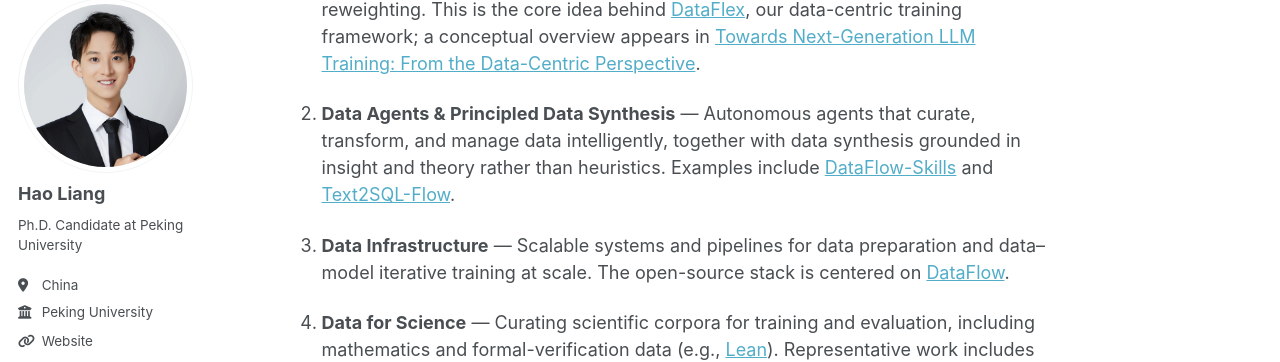
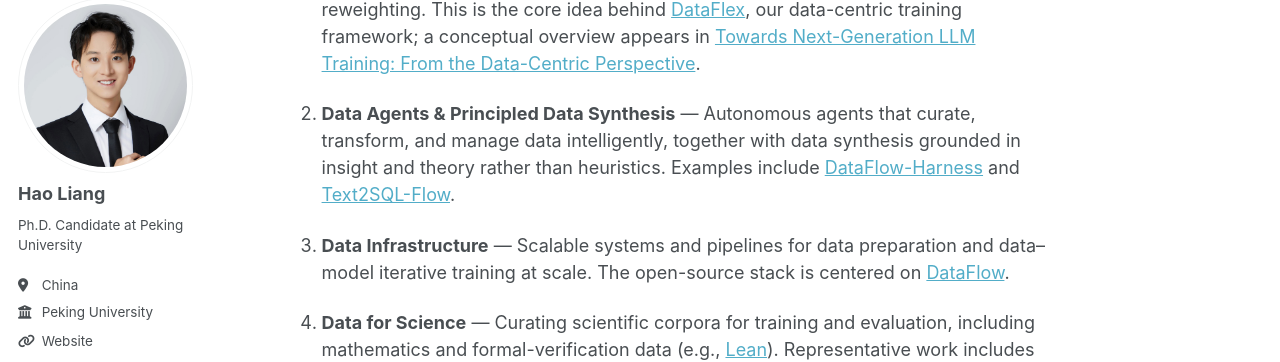
Before and after one commit to haolpku/haolpku.github.io, a Jekyll site: the page built from _pages/about.md, in a window 1280 px wide and 900 px high, scrolled down 919 px. Shown: the part 103-465 px from the top of the window. Built offline with Jekyll 4.4.1, drawn with Linux system fonts in a browser that asks for light colours; some web fonts are replaced; a script bundle is joined from its source files by our own code; library files that are not in the unit come from our copies.

Commit message:
Update DataFlow Harness project link

```diff
--- a/_pages/about.md
+++ b/_pages/about.md
@@ -24,7 +24,7 @@
 
 1. **Data Attribution & Data–Model Interaction** *(primary focus)* — Understanding how individual data shapes model behavior through attribution, and closing the loop between data and models during training via dynamic selection, mixture, and reweighting. This is the core idea behind [DataFlex](https://github.com/OpenDCAI/DataFlex), our data-centric training framework; a conceptual overview appears in [Towards Next-Generation LLM Training: From the Data-Centric Perspective](https://arxiv.org/abs/2603.14712).
 
-2. **Data Agents & Principled Data Synthesis** — Autonomous agents that curate, transform, and manage data intelligently, together with data synthesis grounded in insight and theory rather than heuristics. Examples include [DataFlow-Skills](https://github.com/haolpku/DataFlow-Skills) and [Text2SQL-Flow](https://arxiv.org/abs/2511.10192).
+2. **Data Agents & Principled Data Synthesis** — Autonomous agents that curate, transform, and manage data intelligently, together with data synthesis grounded in insight and theory rather than heuristics. Examples include [DataFlow-Harness](https://github.com/OpenDCAI/DataFlow-WebUI) and [Text2SQL-Flow](https://arxiv.org/abs/2511.10192).
 
 3. **Data Infrastructure** — Scalable systems and pipelines for data preparation and data–model iterative training at scale. The open-source stack is centered on [DataFlow](https://github.com/OpenDCAI/DataFlow).
 
```
